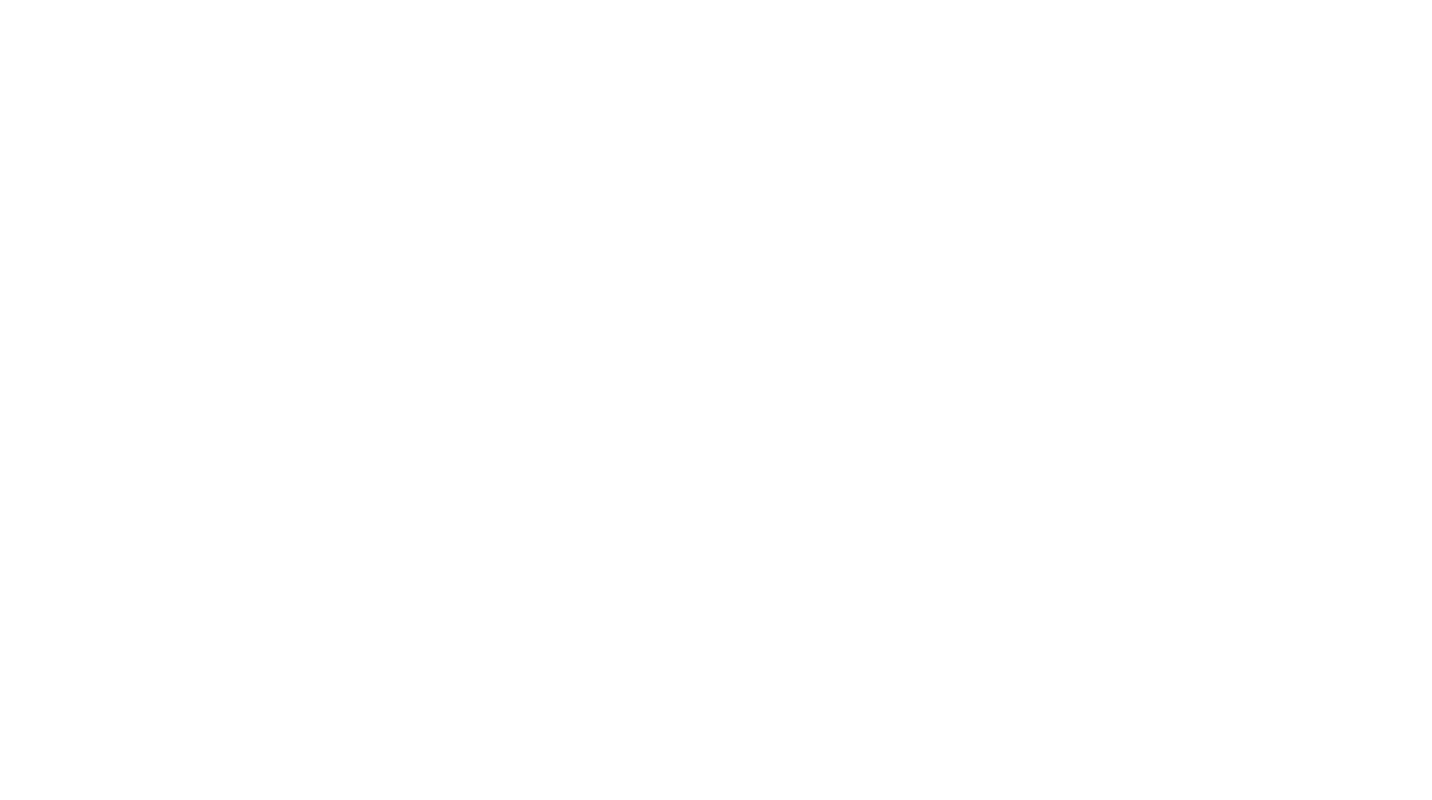
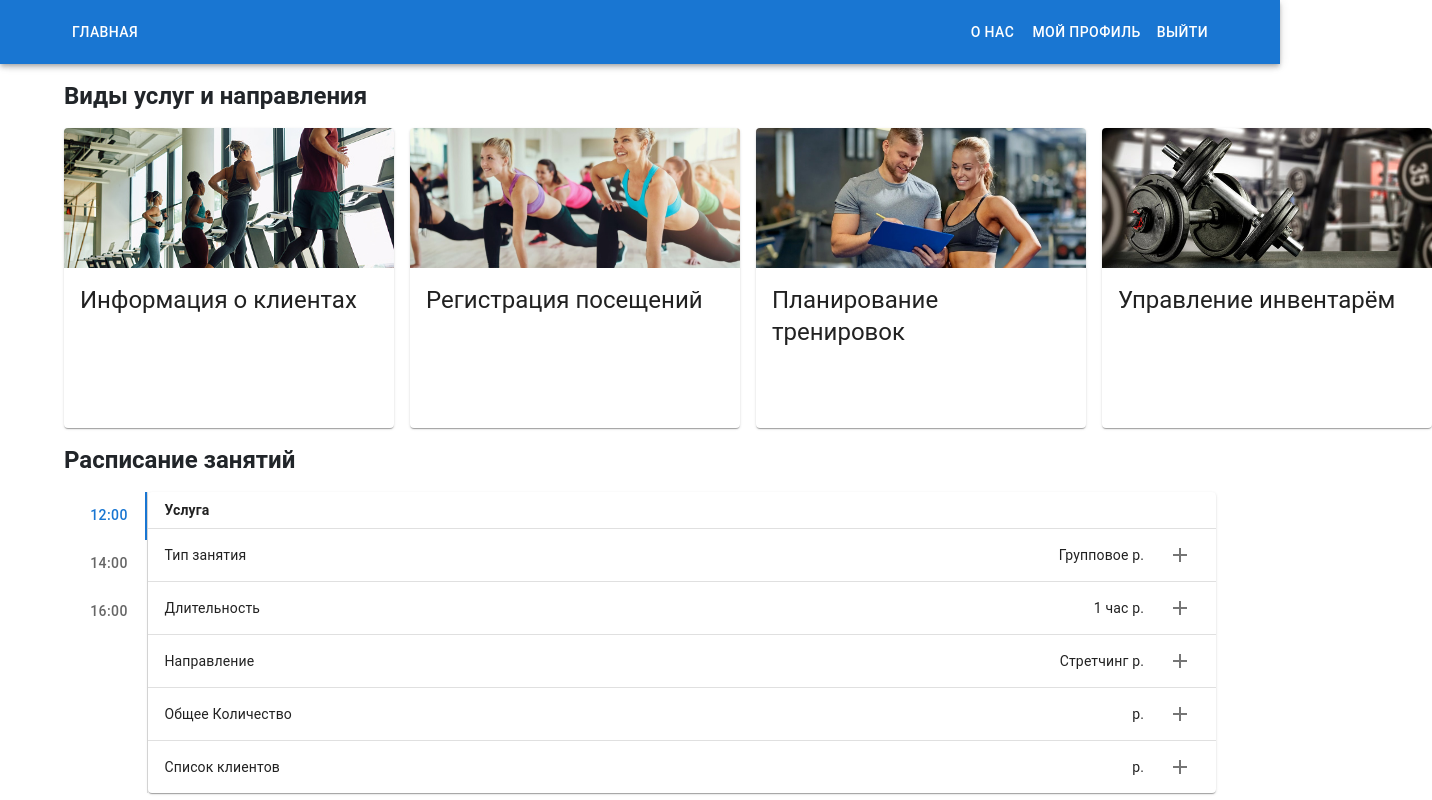
Before and after one commit to iwanttos1eep/client, a React (Create React App) app: page /trainer in a window 1280 px wide. Before the commit this address had no page. Shown: the whole page, 1432 px wide, since content can reach past the window. Built offline with nearby package versions, Linux system fonts and the light colour scheme.

Commit message:
TrainerPage

```diff
--- /dev/null
+++ b/src/pages/TrainerPage/index.tsx
@@ -0,0 +1,111 @@
+import React, { useState } from 'react';
+import Header from '../../components/feature/Header';
+import { Box, Container, Stack, Tab, Tabs, Typography } from '@mui/material';
+import groupTrainingImage from '../../images/group_training_sessions.jpg';
+import personalTrainingImage from '../../images/personal_training_sessions.jpg';
+import gymInventory from '../../images/gym_inventory.jpg'
+import infoAboutVisitors from '../../images/info_about_visitors.jpg'
+import TabPanel from '../../components/core/TabPanel';
+import ServiceCard from './сomponents/ServiceCard';
+import SubscriptionTab from './сomponents/SubscriptionTab';
+
+
+const TrainerPage = () => {
+  const [tabIndex, setTabIndex] = useState<number>(0);
+
+  return (
+    <Stack>
+      <Header
+        headerLogo={{
+          title: 'Главная',
+          onClick() {},
+        }}
+        navItems={[
+          {
+            title: 'О нас',
+            onClick() {},
+          },
+          {
+            title: 'Мой профиль',
+            onClick() {},
+          },
+          {
+            title: 'выйти',
+            onClick() {},
+          },
+        ]}
+      />
+      <Stack marginTop="1rem">
+        <Container>
+          <Stack gap="1rem">
+            <Typography variant="h5" fontWeight="bold">
+              Виды услуг и направления
+            </Typography>
+            <Stack direction="row" gap="1rem" justifyContent="space-between">
+              <ServiceCard
+                image={infoAboutVisitors}
+                onCardClick={() => {}}
+                title="Информация о клиентах"
+                subTitle=""
+              />
+              <ServiceCard
+                image={groupTrainingImage}
+                onCardClick={() => {}}
+                title="Регистрация посещений"
+                subTitle=""
+              />
+              <ServiceCard
+                image={personalTrainingImage}
+                onCardClick={() => {}}
+                title="Планирование тренировок"
+                subTitle=""
+              />
+              <ServiceCard
+                image={gymInventory}
+                onCardClick={() => {}}
+                title="Управление инвентарём"
+                subTitle=""
+              />
+            </Stack>
+
+            <Typography variant="h5" fontWeight="bold">
+              Расписание занятий
+            </Typography>
+
+            <Box
+              sx={{
+                flexGrow: 1,
+                bgcolor: 'background.paper',
+                display: 'flex',
+              }}
+            >
+              <Tabs
+                orientation="vertical"
+                variant="scrollable"
+                value={tabIndex}
+                onChange={(_, index) => setTabIndex(index)}
+                aria-label="Vertical tabs example"
+                sx={{ borderRight: 1, borderColor: 'divider' }}
+              >
+                <Tab label="12:00" />
+                <Tab label="14:00" />
+                <Tab label="16:00" />
+              </Tabs>
+              <TabPanel value={tabIndex} index={0}>
+                <SubscriptionTab />
+              </TabPanel>
+              <TabPanel value={tabIndex} index={1}>
+                <SubscriptionTab />
+              </TabPanel>
+              <TabPanel value={tabIndex} index={2}>
+                <SubscriptionTab />
+              </TabPanel>
+            </Box>
+          </Stack>
+        </Container>
+      </Stack>
+    </Stack>
+  );
+};
+
+export default TrainerPage;
--- /dev/null
+++ b/src/pages/TrainerPage/сomponents/ServiceCard/index.tsx
@@ -0,0 +1,40 @@
+import {
+    Card,
+    CardActionArea,
+    CardContent,
+    CardMedia,
+    Typography,
+  } from '@mui/material';
+  import React from 'react';
+
+  interface IServiceCardProps {
+    image: string;
+    title: string;
+    subTitle: string;
+    onCardClick: () => void;
+  }
+
+  const ServiceCard = (props: IServiceCardProps) => {
+    const { image, onCardClick, subTitle, title } = props;
+    return (
+      <Card sx={{ width: 330, flex: 'none' }}>
+        <CardActionArea onClick={onCardClick}>
+          <CardMedia
+            sx={{ height: 140 }}
+            image={image}
+            title="buySubscriptionImage"
+          />
+          <CardContent sx={{ minHeight: 160 }}>
+            <Typography gutterBottom variant="h5" component="div">
+              {title}
+            </Typography>
+            <Typography variant="body2" color="text.secondary">
+              {subTitle}
+            </Typography>
+          </CardContent>
+        </CardActionArea>
+      </Card>
+    );
+  };
+
+  export default ServiceCard;
--- /dev/null
+++ b/src/pages/TrainerPage/сomponents/SubscriptionTab/index.tsx
@@ -0,0 +1,82 @@
+import { Add } from '@mui/icons-material';
+import {
+  IconButton,
+  Paper,
+  Stack,
+  Table,
+  TableBody,
+  TableCell,
+  TableContainer,
+  TableHead,
+  TableRow,
+} from '@mui/material';
+import React from 'react';
+
+const SubscriptionTab = () => {
+  const contentRows = [
+    {
+      title: 'Тип занятия',
+      description: 'Групповое',
+    },
+    {
+      title: 'Длительность',
+      description: '1 час',
+    },
+    {
+      title: 'Направление',
+      description: 'Cтретчинг',
+    },
+    {
+      title: 'Общее Количество',
+      description: ' ',
+    },
+    {
+      title: 'Список клиентов',
+      description: ' ',
+    },
+
+  ];
+
+  return (
+    <TableContainer component={Paper}>
+      <Table sx={{ minWidth: 650 }} size="small" aria-label="a dense table">
+        <TableHead>
+          <TableRow>
+            <TableCell sx={{ fontWeight: 'bold' }}>Услуга</TableCell>
+            <TableCell align="right" sx={{ fontWeight: 'bold' }}>
+            </TableCell>
+          </TableRow>
+        </TableHead>
+        <TableBody>
+          {contentRows.map((row, index) => (
+            <TableRow
+              key={index}
+              sx={{ '&:last-child td, &:last-child th': { border: 0 } }}
+            >
+              <TableCell component="th" scope="row">
+                {row.title}
+              </TableCell>
+              <TableCell>
+                <Stack
+                  direction="row"
+                  alignItems="center"
+                  gap="1rem"
+                  justifyContent="flex-end"
+                >
+                  <Stack>{row.description} р.</Stack>
+                  <Stack>
+                    <IconButton>
+                      <Add />
+                    </IconButton>
+                  </Stack>
+                </Stack>
+              </TableCell>
+            </TableRow>
+          ))}
+        </TableBody>
+      </Table>
+    </TableContainer>
+  );
+};
+
+export default SubscriptionTab;
--- a/src/router.tsx
+++ b/src/router.tsx
@@ -2,12 +2,15 @@ import React from "react";
 import { Route, Routes } from "react-router-dom";
 import LoginPage from "./pages/LoginPage";
 import HomePage from "./pages/HomePage";
+import TrainerPage from "./pages/TrainerPage";
+
 
 const RouterWrapper = () => {
   return (
     <Routes>
       <Route path="/" Component={HomePage} />
       <Route path="/login" Component={LoginPage} />
+      <Route path="/trainer" Component={TrainerPage} />
     </Routes>
   );
 };
```
Also changed, not shown: src/images/gym_inventory.jpg (added), src/images/info_about_visitors.jpg (added), src/pages/TrainerPage/сomponents/ListOfMembers/index.tsx (added).
